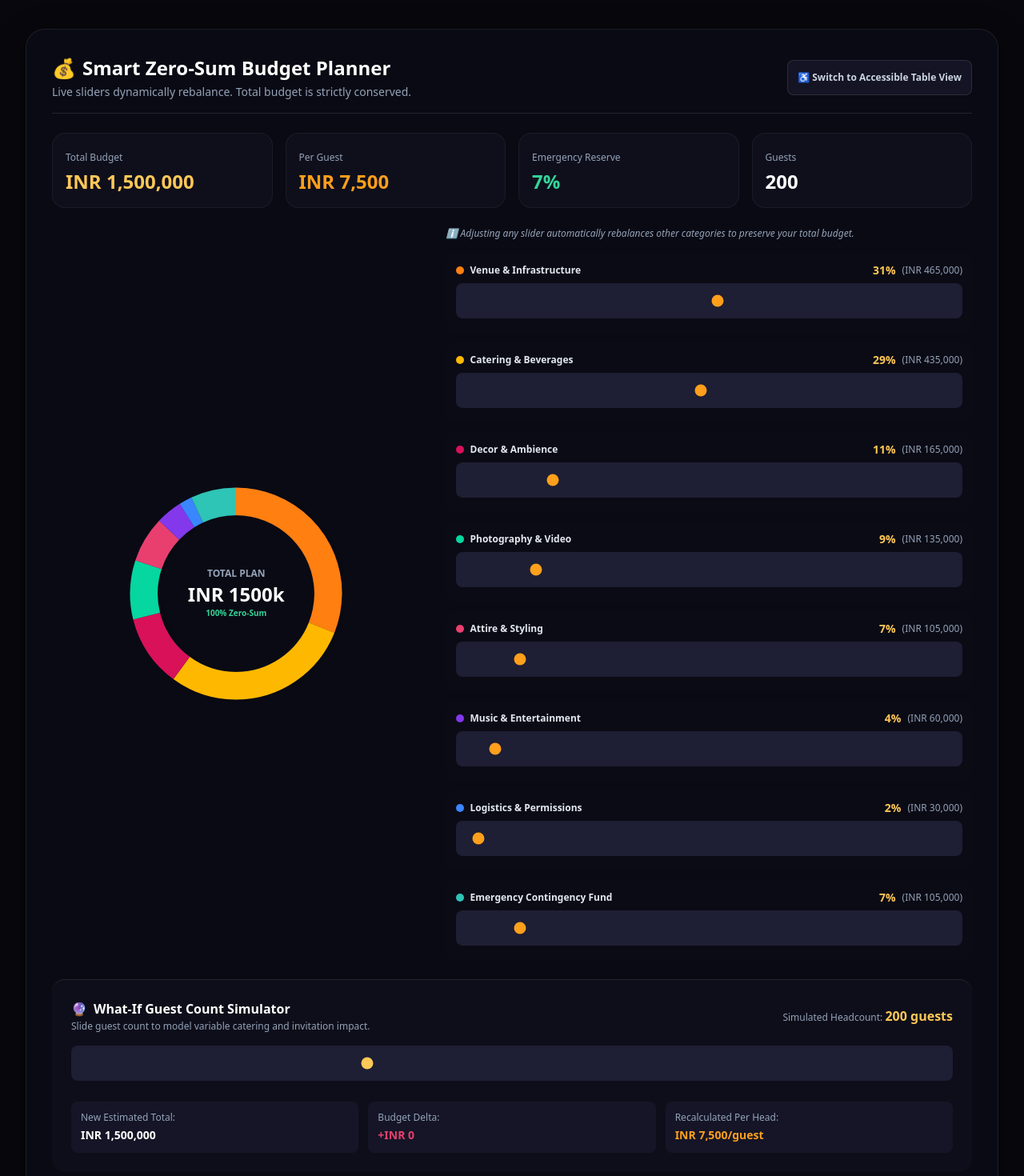
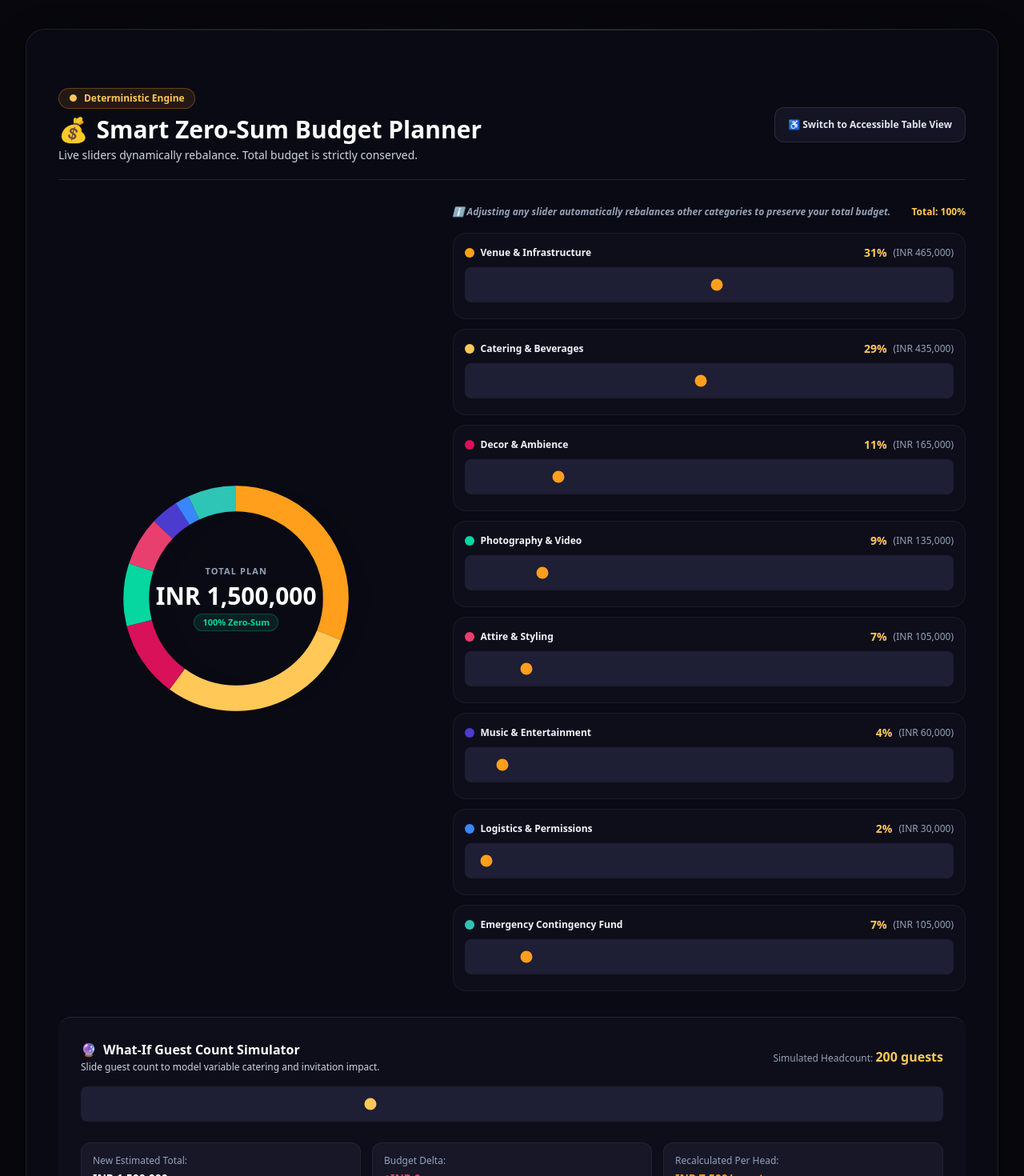
Before and after one commit to vedant-B22/jashn, a Next.js app: page / in a window 1280 px wide. Shown: the part 1280-2750 px from the top of the page at 80% size. Built offline with nearby package versions, Linux system fonts and the light colour scheme.

Commit message:
feat(ui): modernize BudgetPlanner with living SVG donut and custom rebalancing sliders

```diff
--- a/src/components/ui/CountUpNumber.tsx
+++ b/src/components/ui/CountUpNumber.tsx
@@ -23,8 +23,12 @@ export function CountUpNumber({
   const prevValueRef = useRef(value);
 
   useEffect(() => {
-    const mq = window.matchMedia('(prefers-reduced-motion: reduce)');
-    if (mq.matches || document.documentElement.classList.contains('reduce-motion')) {
+    const isReduced =
+      typeof window !== 'undefined' &&
+      typeof window.matchMedia === 'function' &&
+      window.matchMedia('(prefers-reduced-motion: reduce)').matches;
+
+    if (isReduced || (typeof document !== 'undefined' && document.documentElement.classList.contains('reduce-motion'))) {
       setDisplayValue(value);
       prevValueRef.current = value;
       return;
--- a/src/components/ui/MagneticButton.tsx
+++ b/src/components/ui/MagneticButton.tsx
@@ -22,8 +22,12 @@ export function MagneticButton({
   const [reducedMotion, setReducedMotion] = useState(false);
 
   useEffect(() => {
-    const mq = window.matchMedia('(prefers-reduced-motion: reduce)');
-    setReducedMotion(mq.matches || document.documentElement.classList.contains('reduce-motion'));
+    if (typeof window !== 'undefined' && typeof window.matchMedia === 'function') {
+      const mq = window.matchMedia('(prefers-reduced-motion: reduce)');
+      setReducedMotion(mq.matches || document.documentElement.classList.contains('reduce-motion'));
+    } else if (typeof document !== 'undefined') {
+      setReducedMotion(document.documentElement.classList.contains('reduce-motion'));
+    }
   }, []);
 
   const handleMouseMove = (e: React.MouseEvent<HTMLButtonElement>) => {
--- a/src/components/ui/Reveal.tsx
+++ b/src/components/ui/Reveal.tsx
@@ -20,8 +20,12 @@ export function Reveal({
   const [reducedMotion, setReducedMotion] = useState(false);
 
   useEffect(() => {
-    const mq = window.matchMedia('(prefers-reduced-motion: reduce)');
-    const isReduced = mq.matches || document.documentElement.classList.contains('reduce-motion');
+    const isReduced =
+      (typeof window !== 'undefined' &&
+        typeof window.matchMedia === 'function' &&
+        window.matchMedia('(prefers-reduced-motion: reduce)').matches) ||
+      (typeof document !== 'undefined' && document.documentElement.classList.contains('reduce-motion'));
+
     setReducedMotion(isReduced);
 
     if (isReduced) {
--- a/src/features/budget/BudgetPlanner.tsx
+++ b/src/features/budget/BudgetPlanner.tsx
@@ -4,6 +4,8 @@ import React, { useState } from 'react';
 import { BudgetBreakdown, BudgetCategory } from '@/engine/types';
 import { rebalanceBudget, simulateGuestCountChange } from '@/engine/budget-allocator';
 import { Locale, DICTIONARIES } from '@/lib/i18n';
+import { CountUpNumber } from '@/components/ui/CountUpNumber';
+import { SpotlightCard } from '@/components/ui/SpotlightCard';
 
 interface BudgetPlannerProps {
   currentLocale: Locale;
@@ -14,12 +16,12 @@ interface BudgetPlannerProps {
 }
 
 const CATEGORY_COLORS: Record<BudgetCategory, string> = {
-  venue: '#FF7F11', // Saffron
-  catering: '#FFB800', // Gold
+  venue: '#FF9F1C', // Saffron
+  catering: '#FFC857', // Gold
   decor: '#D81159', // Magenta
-  photography: '#06D6A0', // Teal
+  photography: '#06D6A0', // Jade / Teal
   attire: '#E83F6F', // Rose
-  entertainment: '#8338EC', // Violet
+  entertainment: '#4C3BCF', // Royal Indigo
   misc: '#3A86FF', // Blue
   contingency: '#2EC4B6', // Emerald
 };
@@ -43,73 +45,54 @@ export function BudgetPlanner({
 
   const simulation = simulateGuestCountChange(breakdown, simulatedGuests, guestCount);
 
-  // Calculate SVG donut segments
-  const radius = 80;
+  // SVG Donut Calculations
+  const radius = 78;
   const circumference = 2 * Math.PI * radius;
   let accumulatedPct = 0;
 
   return (
-    <section aria-labelledby="budget-heading" className="rounded-3xl glass-card p-6 sm:p-8 border border-white/10 shadow-glass space-y-6">
-      <div className="flex flex-col sm:flex-row sm:items-center sm:justify-between gap-4 border-b border-white/10 pb-4">
+    <SpotlightCard
+      aria-labelledby="budget-heading"
+      className="p-6 sm:p-10 border border-white/10 shadow-glass space-y-8"
+    >
+      {/* Section Header */}
+      <div className="flex flex-col sm:flex-row sm:items-center sm:justify-between gap-4 border-b border-white/10 pb-5">
         <div>
-          <h2 id="budget-heading" className="text-2xl font-black text-white flex items-center gap-2">
+          <div className="inline-flex items-center gap-2 px-3 py-1 rounded-full bg-festive-saffron/10 border border-festive-saffron/30 text-xs font-bold text-festive-gold mb-2">
+            <span>●</span> Deterministic Engine
+          </div>
+          <h2 id="budget-heading" className="text-2xl sm:text-3xl font-black text-white flex items-center gap-2.5">
             <span aria-hidden="true">💰</span> {t.budgetTitle}
           </h2>
-          <p className="text-xs sm:text-sm text-slate-400 mt-1">{t.budgetSubtitle}</p>
+          <p className="text-xs sm:text-sm text-slate-300 mt-1">{t.budgetSubtitle}</p>
         </div>
 
         <button
           type="button"
           onClick={() => setShowAccessibleTable(!showAccessibleTable)}
-          className="self-start sm:self-auto px-3 py-1.5 text-xs font-semibold rounded-lg bg-surface-100 hover:bg-surface-200 border border-white/10 text-slate-300 min-h-[44px]"
+          className="self-start sm:self-auto px-4 py-2 text-xs font-bold rounded-xl bg-surface-100 hover:bg-surface-200 border border-white/10 text-slate-200 hover:text-festive-gold transition-all min-h-[44px] shadow-sm active:scale-95"
           aria-expanded={showAccessibleTable}
         >
-          {showAccessibleTable ? '📊 Show SVG Donut Chart' : `♿ ${t.accessibleTableToggle}`}
+          {showAccessibleTable ? '📊 Show Interactive SVG Donut' : `♿ ${t.accessibleTableToggle}`}
         </button>
       </div>
 
-      {/* Summary KPI Cards */}
-      <div className="grid grid-cols-2 sm:grid-cols-4 gap-3 sm:gap-4">
-        <div className="p-4 rounded-2xl bg-surface-100/60 border border-white/5">
-          <span className="text-xs text-slate-400 font-medium">{t.totalBudgetLabel}</span>
-          <p className="text-lg sm:text-2xl font-black text-festive-gold mt-1">
-            {currency} {breakdown.totalBudget.toLocaleString()}
-          </p>
-        </div>
-
-        <div className="p-4 rounded-2xl bg-surface-100/60 border border-white/5">
-          <span className="text-xs text-slate-400 font-medium">{t.perGuestLabel}</span>
-          <p className="text-lg sm:text-2xl font-black text-festive-saffron mt-1">
-            {currency} {breakdown.perGuestAverage.toLocaleString()}
-          </p>
-        </div>
-
-        <div className="p-4 rounded-2xl bg-surface-100/60 border border-white/5">
-          <span className="text-xs text-slate-400 font-medium">{t.contingencyLabel}</span>
-          <p className="text-lg sm:text-2xl font-black text-emerald-400 mt-1">
-            {breakdown.contingencyPercentage}%
-          </p>
-        </div>
-
-        <div className="p-4 rounded-2xl bg-surface-100/60 border border-white/5">
-          <span className="text-xs text-slate-400 font-medium">{t.guestsLabel}</span>
-          <p className="text-lg sm:text-2xl font-black text-white mt-1">{guestCount}</p>
-        </div>
-      </div>
-
-      {/* Main Budget Visualizer / Sliders Layout */}
-      <div className="grid grid-cols-1 lg:grid-cols-12 gap-8 items-center">
-        {/* SVG Living Donut OR Accessible Table Toggle */}
-        <div className="lg:col-span-5 flex flex-col items-center justify-center p-4">
+      {/* Main Budget Visualizer / Living Donut + Sliders Layout */}
+      <div className="grid grid-cols-1 lg:grid-cols-12 gap-8 lg:gap-12 items-center">
+        {/* SVG Living Donut / Accessible Table */}
+        <div className="lg:col-span-5 flex flex-col items-center justify-center p-2">
           {!showAccessibleTable ? (
-            <div className="relative w-64 h-64 sm:w-72 sm:h-72 flex items-center justify-center">
+            <div className="relative w-64 h-64 sm:w-80 sm:h-80 flex items-center justify-center">
               <svg
                 viewBox="0 0 200 200"
-                className="w-full h-full -rotate-90 transform drop-shadow-lg"
+                className="w-full h-full -rotate-90 transform drop-shadow-2xl"
                 aria-label="Interactive budget allocation donut chart"
                 role="img"
               >
-                <circle cx="100" cy="100" r={radius} fill="transparent" stroke="#1B2337" strokeWidth="24" />
+                {/* Background Ring */}
+                <circle cx="100" cy="100" r={radius} fill="transparent" stroke="#121624" strokeWidth="20" />
+
+                {/* Animated Segments */}
                 {breakdown.categories.map((cat) => {
                   const strokeDasharray = `${(cat.percentage / 100) * circumference} ${circumference}`;
                   const strokeDashoffset = -((accumulatedPct / 100) * circumference);
@@ -124,10 +107,14 @@ export function BudgetPlanner({
                       r={radius}
                       fill="transparent"
                       stroke={CATEGORY_COLORS[cat.category]}
-                      strokeWidth={isHovered ? '28' : '24'}
+                      strokeWidth={isHovered ? '26' : '20'}
                       strokeDasharray={strokeDasharray}
                       strokeDashoffset={strokeDashoffset}
-                      className="transition-all duration-300 cursor-pointer"
+                      style={{
+                        transition:
+                          'stroke-dasharray 0.35s cubic-bezier(0.16, 1, 0.3, 1), stroke-dashoffset 0.35s cubic-bezier(0.16, 1, 0.3, 1), stroke-width 0.2s ease',
+                      }}
+                      className="cursor-pointer"
                       onMouseEnter={() => setActiveCategory(cat.category)}
                       onMouseLeave={() => setActiveCategory(null)}
                       role="graphics-symbol"
@@ -137,35 +124,45 @@ export function BudgetPlanner({
                 })}
               </svg>
 
-              {/* Center Donut Label */}
-              <div className="absolute inset-0 flex flex-col items-center justify-center pointer-events-none text-center">
-                <span className="text-xs text-slate-400 uppercase font-semibold">Total Plan</span>
-                <span className="text-xl sm:text-2xl font-black text-white mt-0.5">
-                  {currency} {Math.round(breakdown.allocatedBudget / 1000)}k
+              {/* Center Donut Callout */}
+              <div className="absolute inset-0 flex flex-col items-center justify-center pointer-events-none text-center p-4">
+                <span className="text-[11px] font-extrabold uppercase tracking-widest text-slate-400">
+                  Total Plan
                 </span>
-                <span className="text-[10px] text-emerald-400 font-bold">100% Zero-Sum</span>
+                <span className="text-2xl sm:text-3xl font-black text-white mt-1 tabular-nums">
+                  <CountUpNumber value={breakdown.totalBudget} prefix={`${currency} `} />
+                </span>
+                <span className="text-[11px] font-bold text-festive-jade mt-1 px-2.5 py-0.5 rounded-full bg-festive-jade/10 border border-festive-jade/25">
+                  100% Zero-Sum
+                </span>
               </div>
             </div>
           ) : (
-            /* Accessible Data Table alternative for screen readers and WCAG AA */
-            <div className="w-full overflow-x-auto">
+            /* Accessible Data Table for Screen Readers */
+            <div className="w-full overflow-x-auto rounded-2xl border border-white/10 bg-surface-100/50 p-2">
               <table className="w-full text-left text-xs border-collapse">
                 <caption className="sr-only">Detailed Budget Allocation Table</caption>
                 <thead>
                   <tr className="border-b border-white/20 text-slate-300">
-                    <th scope="col" className="p-2">Category</th>
-                    <th scope="col" className="p-2">Share</th>
-                    <th scope="col" className="p-2">Amount ({currency})</th>
-                    <th scope="col" className="p-2">Per Guest</th>
+                    <th scope="col" className="p-2.5">Category</th>
+                    <th scope="col" className="p-2.5">Share</th>
+                    <th scope="col" className="p-2.5">Amount ({currency})</th>
+                    <th scope="col" className="p-2.5">Per Guest</th>
                   </tr>
                 </thead>
                 <tbody>
                   {breakdown.categories.map((cat) => (
                     <tr key={cat.category} className="border-b border-white/5 hover:bg-white/5">
-                      <th scope="row" className="p-2 font-medium text-white">{cat.label}</th>
-                      <td className="p-2 text-festive-gold font-bold">{cat.percentage}%</td>
-                      <td className="p-2 text-slate-200">{cat.amount.toLocaleString()}</td>
-                      <td className="p-2 text-slate-400">{cat.perGuestAmount.toLocaleString()}</td>
+                      <th scope="row" className="p-2.5 font-bold text-white flex items-center gap-1.5">
+                        <span
+                          className="w-2 h-2 rounded-full"
+                          style={{ backgroundColor: CATEGORY_COLORS[cat.category] }}
+                        />
+                        {cat.label}
+                      </th>
+                      <td className="p-2.5 text-festive-gold font-extrabold tabular-nums">{cat.percentage}%</td>
+                      <td className="p-2.5 text-slate-200 tabular-nums">{cat.amount.toLocaleString()}</td>
+                      <td className="p-2.5 text-slate-400 tabular-nums">{cat.perGuestAmount.toLocaleString()}</td>
                     </tr>
                   ))}
                 </tbody>
@@ -175,35 +172,49 @@ export function BudgetPlanner({
         </div>
 
         {/* Live Rebalancing Sliders */}
-        <div className="lg:col-span-7 space-y-4">
-          <p className="text-xs text-slate-400 italic">
-            ℹ️ {t.rebalanceNotice}
-          </p>
+        <div className="lg:col-span-7 space-y-3.5">
+          <div className="flex items-center justify-between text-xs text-slate-400 pb-1">
+            <span className="font-semibold italic">ℹ️ {t.rebalanceNotice}</span>
+            <span className="text-festive-gold font-bold">Total: 100%</span>
+          </div>
 
           <div className="space-y-3">
-            {breakdown.categories.map((cat) => (
+            {breakdown.categories.map((cat) => {
+              const isOverspend = cat.percentage > 40;
+              const isActive = activeCategory === cat.category;
+
+              return (
                 <div
                   key={cat.category}
                   onMouseEnter={() => setActiveCategory(cat.category)}
                   onMouseLeave={() => setActiveCategory(null)}
-                className={`p-3 rounded-xl transition-all ${
-                  activeCategory === cat.category ? 'bg-surface-100/90 ring-1 ring-festive-gold/40' : 'bg-surface-50/50'
+                  className={`p-3.5 rounded-2xl transition-all border ${
+                    isActive
+                      ? 'bg-surface-100/95 border-festive-gold/50 ring-2 ring-festive-gold/20 shadow-glow/10'
+                      : 'bg-surface-100/50 border-white/5 hover:border-white/15'
                   }`}
                 >
-                <div className="flex items-center justify-between text-xs mb-1.5">
+                  <div className="flex items-center justify-between text-xs mb-2">
                     <div className="flex items-center space-x-2">
                       <span
-                      className="w-2.5 h-2.5 rounded-full inline-block"
+                        className="w-3 h-3 rounded-md inline-block shadow-sm"
                         style={{ backgroundColor: CATEGORY_COLORS[cat.category] }}
                         aria-hidden="true"
                       />
-                    <label htmlFor={`slider-${cat.category}`} className="font-bold text-slate-200 cursor-pointer">
+                      <label htmlFor={`slider-${cat.category}`} className="font-extrabold text-slate-100 cursor-pointer">
                         {cat.label}
                       </label>
+                      {isOverspend && (
+                        <span className="px-2 py-0.5 rounded text-[10px] font-black bg-festive-rose/20 text-festive-rose border border-festive-rose/30 animate-pulse">
+                          High Share
+                        </span>
+                      )}
                     </div>
                     <div className="flex items-center space-x-2">
-                    <span className="text-festive-gold font-black text-sm">{cat.percentage}%</span>
-                    <span className="text-slate-400 text-xs">
+                      <span className="text-festive-gold font-black text-sm tabular-nums">
+                        {cat.percentage}%
+                      </span>
+                      <span className="text-slate-400 text-xs tabular-nums">
                         ({currency} {cat.amount.toLocaleString()})
                       </span>
                     </div>
@@ -216,27 +227,28 @@ export function BudgetPlanner({
                     max="60"
                     value={cat.percentage}
                     onChange={(e) => handleSliderChange(cat.category, parseInt(e.target.value, 10))}
-                  className="w-full h-2 bg-surface-200 rounded-lg appearance-none cursor-pointer accent-festive-saffron min-h-[44px]"
+                    className="w-full h-2.5 bg-surface-200 rounded-lg appearance-none cursor-pointer accent-festive-saffron min-h-[44px]"
                     aria-label={`${cat.label} percentage allocation slider`}
                   />
                 </div>
-            ))}
+              );
+            })}
           </div>
         </div>
       </div>
 
       {/* What-If Guest Count Simulator */}
-      <div className="mt-6 pt-6 border-t border-white/10 rounded-2xl bg-surface-100/40 p-4 sm:p-6 space-y-4">
+      <div className="mt-8 pt-6 border-t border-white/10 rounded-2xl bg-surface-100/40 p-5 sm:p-7 space-y-4">
         <div className="flex flex-col sm:flex-row sm:items-center sm:justify-between gap-2">
           <div>
-            <h3 className="text-base font-bold text-white flex items-center gap-2">
+            <h3 className="text-base font-extrabold text-white flex items-center gap-2">
               <span>🔮</span> {t.whatIfTitle}
             </h3>
-            <p className="text-xs text-slate-400 mt-0.5">{t.whatIfDescription}</p>
+            <p className="text-xs text-slate-300 mt-0.5">{t.whatIfDescription}</p>
           </div>
           <div className="text-right">
             <span className="text-xs text-slate-400">Simulated Headcount: </span>
-            <strong className="text-festive-gold text-base">{simulatedGuests} guests</strong>
+            <strong className="text-festive-gold text-base tabular-nums">{simulatedGuests} guests</strong>
           </div>
         </div>
 
@@ -246,31 +258,37 @@ export function BudgetPlanner({
           max={Math.round(guestCount * 2.0)}
           value={simulatedGuests}
           onChange={(e) => setSimulatedGuests(parseInt(e.target.value, 10))}
-          className="w-full h-2 bg-surface-200 rounded-lg appearance-none cursor-pointer accent-festive-gold min-h-[44px]"
+          className="w-full h-2.5 bg-surface-200 rounded-lg appearance-none cursor-pointer accent-festive-gold min-h-[44px]"
           aria-label="What if guests change simulator slider"
         />
 
-        <div className="grid grid-cols-1 sm:grid-cols-3 gap-3 text-xs pt-1">
-          <div className="p-3 rounded-lg bg-surface-200/50">
-            <span className="text-slate-400">New Estimated Total:</span>
-            <p className="text-sm font-bold text-white mt-1">
+        <div className="grid grid-cols-1 sm:grid-cols-3 gap-3.5 text-xs pt-1">
+          <div className="p-3.5 rounded-xl bg-surface-200/60 border border-white/5">
+            <span className="text-slate-400 font-medium">New Estimated Total:</span>
+            <p className="text-sm font-black text-white mt-1 tabular-nums">
               {currency} {simulation.estimatedTotal.toLocaleString()}
             </p>
           </div>
-          <div className="p-3 rounded-lg bg-surface-200/50">
-            <span className="text-slate-400">Budget Delta:</span>
-            <p className={`text-sm font-bold mt-1 ${simulation.deltaAmount >= 0 ? 'text-festive-rose' : 'text-emerald-400'}`}>
-              {simulation.deltaAmount >= 0 ? `+${currency} ${simulation.deltaAmount.toLocaleString()}` : `-${currency} ${Math.abs(simulation.deltaAmount).toLocaleString()}`}
+          <div className="p-3.5 rounded-xl bg-surface-200/60 border border-white/5">
+            <span className="text-slate-400 font-medium">Budget Delta:</span>
+            <p
+              className={`text-sm font-black mt-1 tabular-nums ${
+                simulation.deltaAmount >= 0 ? 'text-festive-rose' : 'text-emerald-400'
+              }`}
+            >
+              {simulation.deltaAmount >= 0
+                ? `+${currency} ${simulation.deltaAmount.toLocaleString()}`
+                : `-${currency} ${Math.abs(simulation.deltaAmount).toLocaleString()}`}
             </p>
           </div>
-          <div className="p-3 rounded-lg bg-surface-200/50">
-            <span className="text-slate-400">Recalculated Per Head:</span>
-            <p className="text-sm font-bold text-festive-saffron mt-1">
+          <div className="p-3.5 rounded-xl bg-surface-200/60 border border-white/5">
+            <span className="text-slate-400 font-medium">Recalculated Per Head:</span>
+            <p className="text-sm font-black text-festive-saffron mt-1 tabular-nums">
               {currency} {simulation.perGuestNew.toLocaleString()}/guest
             </p>
           </div>
         </div>
       </div>
-    </section>
+    </SpotlightCard>
   );
 }
```
Also changed, not shown: src/components/ui/AuroraMesh.tsx (+13 -3 lines), src/components/ui/Navbar.tsx (+7 -4 lines), src/components/ui/SpotlightCard.tsx (+12 -5 lines). Lines whose indentation alone changed are shown as unchanged.
